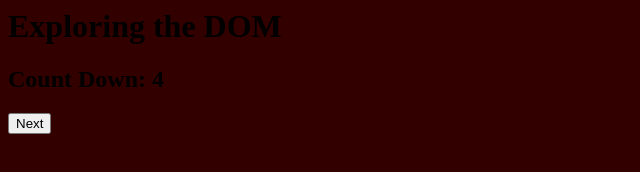
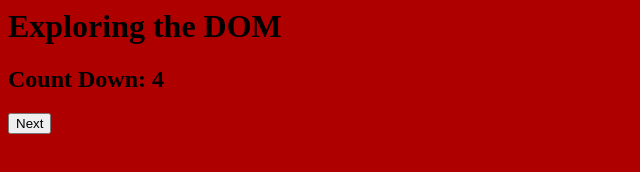
Before and after one commit to slater-sparks/slater-sparks.github.io, a plain HTML site: page jsboom.html in a window 1280 px wide. Both pictures are taken after a click on the button "Next". Shown: the whole page, without its empty margins (0-640 px from the left). Drawn offline with Linux system fonts and the light colour scheme.

Commit message:
Fixed red

```diff
--- a/jsboom.html
+++ b/jsboom.html
@@ -18,7 +18,7 @@
                 countobj.innerHTML = "<b><font size='+10'>BOOM!</b>";
                 document.body.style.backgroundColor = 'rgb(255, 0, 0)';;
             } else {
-                var redValue = Math.floor(255 - (i / 5) * 255);
+                var redValue = Math.floor(255 - (i * 20));
                 var greenValue = 0;
                 var blueValue = 0;
 
```
